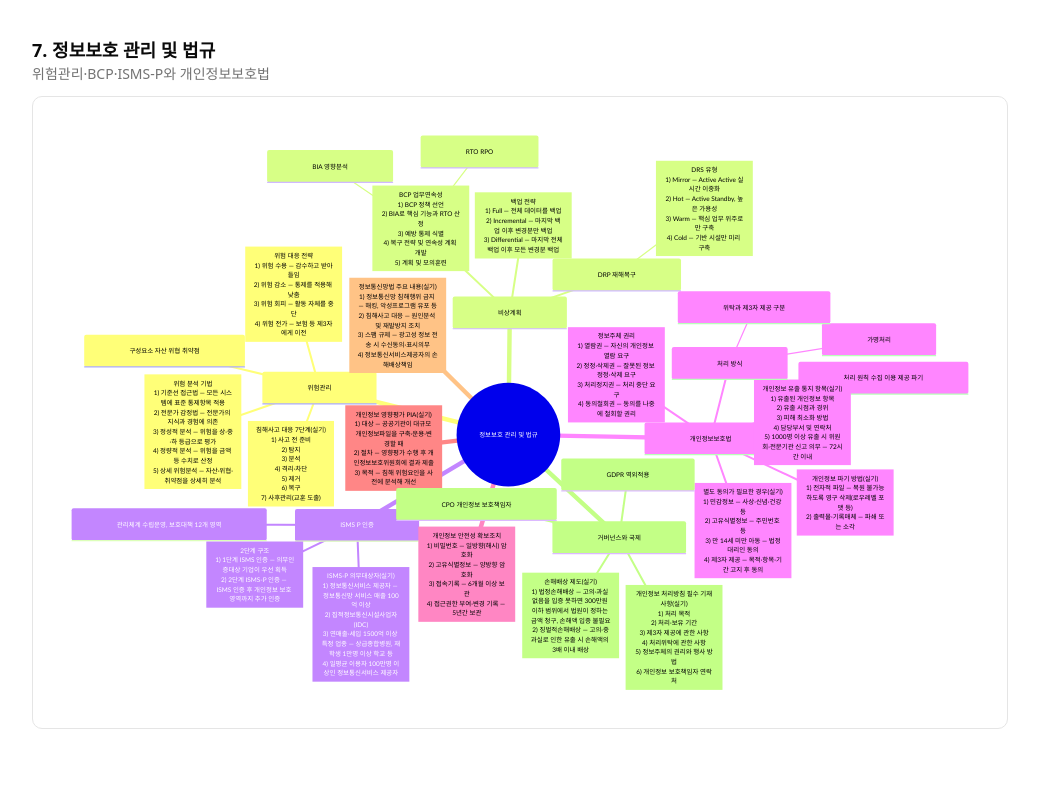
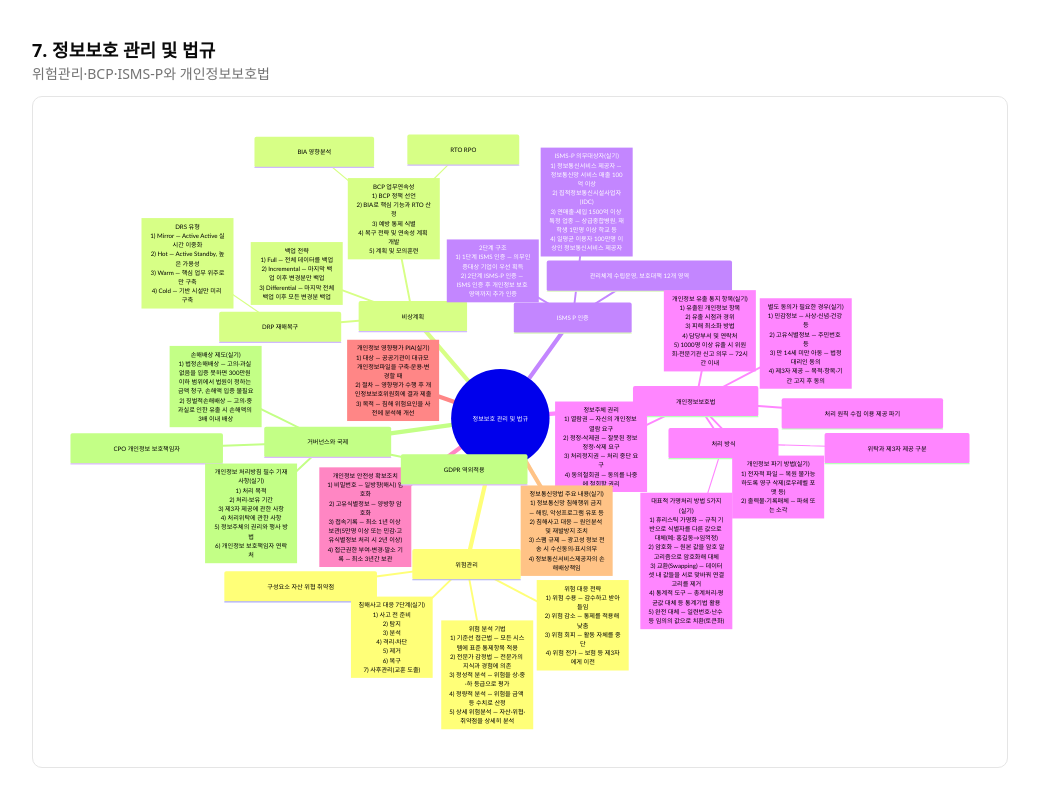
Before and after one commit to mooh2jj/infoshield-quiz, a Next.js app: page /security/mindmap in a window 1280 px wide. Shown: the part 4476-5276 px from the top of the page, without its empty margins (232-1271 px from the left). Before the commit the page ends 5237 px from the top, so only its background shows below. Built offline with nearby package versions, Linux system fonts and the light colour scheme; a web font is replaced by a local one.

Commit message:
✅ 정보보호 일반 내용 수정

```diff
--- a/data/mindmaps/law.ts
+++ b/data/mindmaps/law.ts
@@ -28,10 +28,10 @@ export const lawMindmap: MindmapSection = {
       consentBox["별도 동의가 필요한 경우(실기)<br/>1) 민감정보 — 사상·신념·건강 등<br/>2) 고유식별정보 — 주민번호 등<br/>3) 만 14세 미만 아동 — 법정대리인 동의<br/>4) 제3자 제공 — 목적·항목·기간 고지 후 동의"]
       breachBox["개인정보 유출 통지 항목(실기)<br/>1) 유출된 개인정보 항목<br/>2) 유출 시점과 경위<br/>3) 피해 최소화 방법<br/>4) 담당부서 및 연락처<br/>5) 1000명 이상 유출 시 위원회·전문기관 신고 의무 — 72시간 이내"]
       처리 방식
-        가명처리
+        pseudonymBox["대표적 가명처리 방법 5가지(실기)<br/>1) 휴리스틱 가명화 — 규칙 기반으로 식별자를 다른 값으로 대체(예: 홍길동→임꺽정)<br/>2) 암호화 — 원본 값을 암호 알고리즘으로 암호화해 대체<br/>3) 교환(Swapping) — 데이터셋 내 값들을 서로 맞바꿔 연결고리를 제거<br/>4) 통계적 도구 — 총계처리·평균값 대체 등 통계기법 활용<br/>5) 완전 대체 — 일련번호·난수 등 임의의 값으로 치환(토큰화)"]
         위탁과 제3자 제공 구분
       destroyBox["개인정보 파기 방법(실기)<br/>1) 전자적 파일 — 복원 불가능하도록 영구 삭제(로우레벨 포맷 등)<br/>2) 출력물·기록매체 — 파쇄 또는 소각"]
-    safetyBox["개인정보 안전성 확보조치<br/>1) 비밀번호 — 일방향(해시) 암호화<br/>2) 고유식별정보 — 양방향 암호화<br/>3) 접속기록 — 6개월 이상 보관<br/>4) 접근권한 부여·변경 기록 — 5년간 보관"]
+    safetyBox["개인정보 안전성 확보조치<br/>1) 비밀번호 — 일방향(해시) 암호화<br/>2) 고유식별정보 — 양방향 암호화<br/>3) 접속기록 — 최소 1년 이상 보관(5만명 이상 또는 민감·고유식별정보 처리 시 2년 이상)<br/>4) 접근권한 부여·변경·말소 기록 — 최소 3년간 보관"]
     piaBox["개인정보 영향평가 PIA(실기)<br/>1) 대상 — 공공기관이 대규모 개인정보파일을 구축·운용·변경할 때<br/>2) 절차 — 영향평가 수행 후 개인정보보호위원회에 결과 제출<br/>3) 목적 — 침해 위험요인을 사전에 분석해 개선"]
     networkActBox["정보통신망법 주요 내용(실기)<br/>1) 정보통신망 침해행위 금지 — 해킹, 악성프로그램 유포 등<br/>2) 침해사고 대응 — 원인분석 및 재발방지 조치<br/>3) 스팸 규제 — 광고성 정보 전송 시 수신동의·표시의무<br/>4) 정보통신서비스제공자의 손해배상책임"]
     거버넌스와 국제
```
